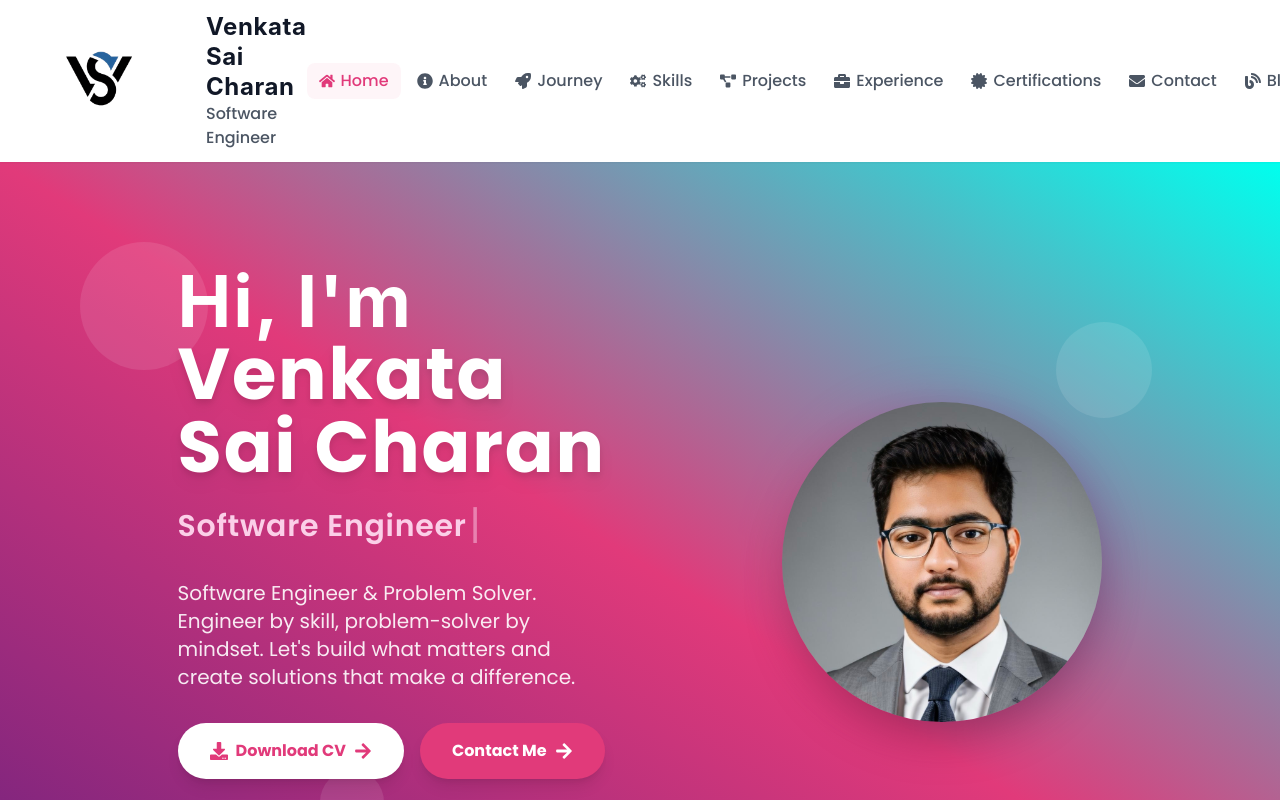
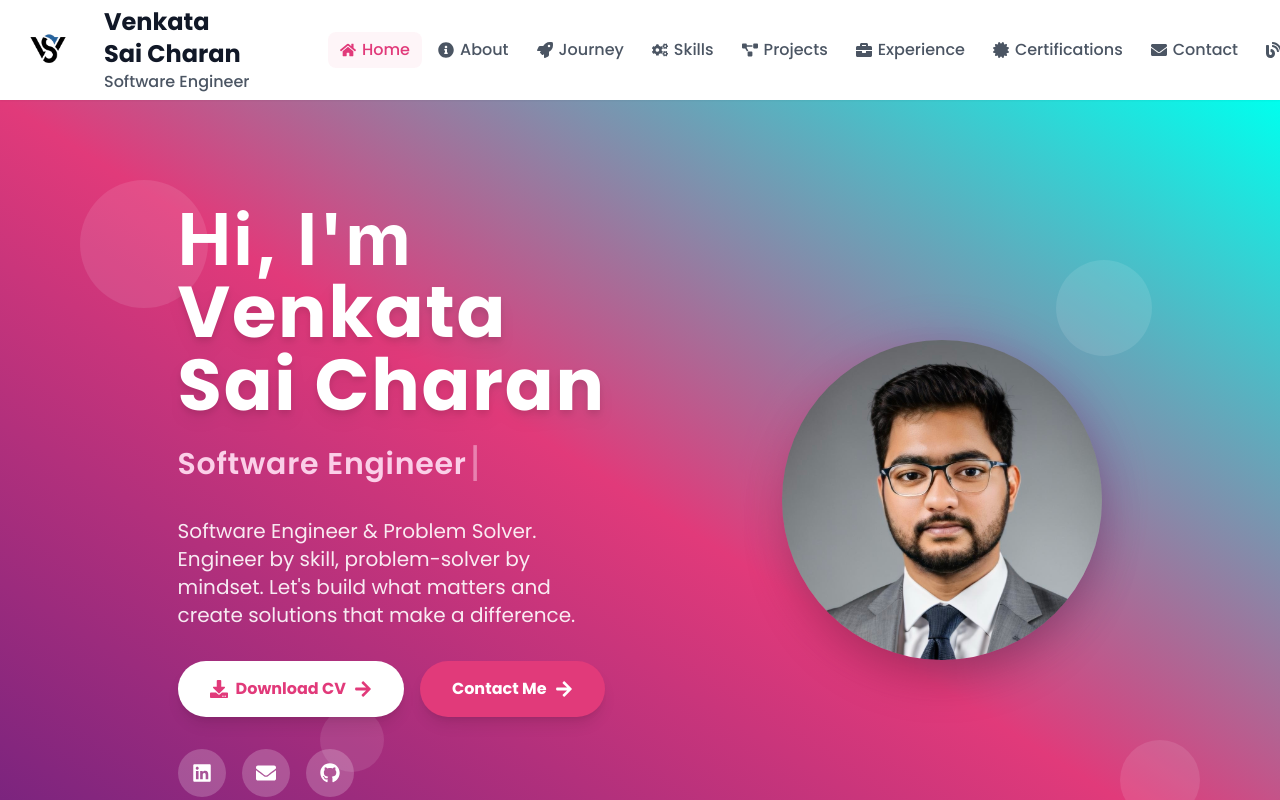
Before and after one commit to saicharankarasala/sai-charan-website, a React (Vite) app: page / in a window 1280 px wide. Shown: the top 800 px of the page. Built offline with nearby package versions, Linux system fonts and the light colour scheme.

Commit message:
Header: left-align logo, stack name/title, and use space efficiently

```diff
--- a/src/App.jsx
+++ b/src/App.jsx
@@ -72,10 +72,10 @@ const Navigation = () => {
 
   return (
     <nav className="sticky top-0 z-50 bg-white/95 backdrop-blur-md border-b border-gray-200 shadow-sm">
-      <div className="container mx-auto px-6 py-1.5">
+      <div className="container mx-auto px-2 py-1.5">
         <div className="flex justify-between items-center">
           {/* Logo and Name */}
-          <div className="flex items-center gap-8">
+          <div className="flex items-center gap-4 min-w-[320px]">
             {/* Logo */}
             <Link
               to="/"
@@ -85,15 +85,15 @@ const Navigation = () => {
               <img
                 src="/images/vsclogo.png"
                 alt="Venkata Sai Charan - Software Engineer Logo"
-                className="w-40 sm:w-48 h-auto object-contain group-hover:scale-110 transition-all duration-300"
-                style={{ minWidth: '150px' }}
+                className="w-16 sm:w-20 h-auto object-contain group-hover:scale-110 transition-all duration-300"
+                style={{ minWidth: '56px' }}
               />
             </Link>
-
-            {/* Name */}
-            <div className="hidden sm:block">
-              <h1 className="text-2xl font-bold text-gray-900 leading-tight">Venkata Sai Charan</h1>
-              <p className="text-base text-gray-600 font-medium">Software Engineer</p>
+            {/* Name Block */}
+            <div className="flex flex-col leading-tight">
+              <span className="text-xl sm:text-2xl font-bold text-gray-900">Venkata</span>
+              <span className="text-xl sm:text-2xl font-bold text-gray-900">Sai Charan</span>
+              <span className="text-sm sm:text-base text-gray-600 font-medium">Software Engineer</span>
             </div>
           </div>
 
```
